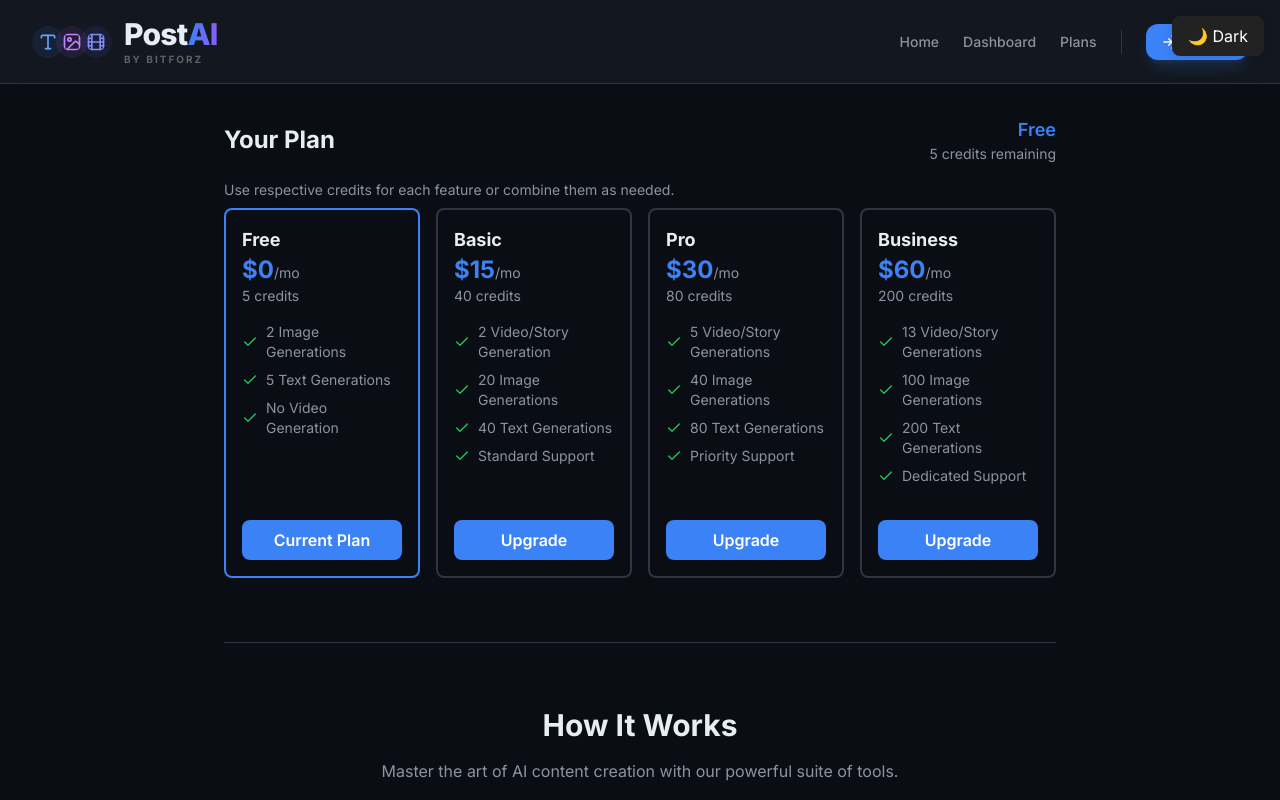
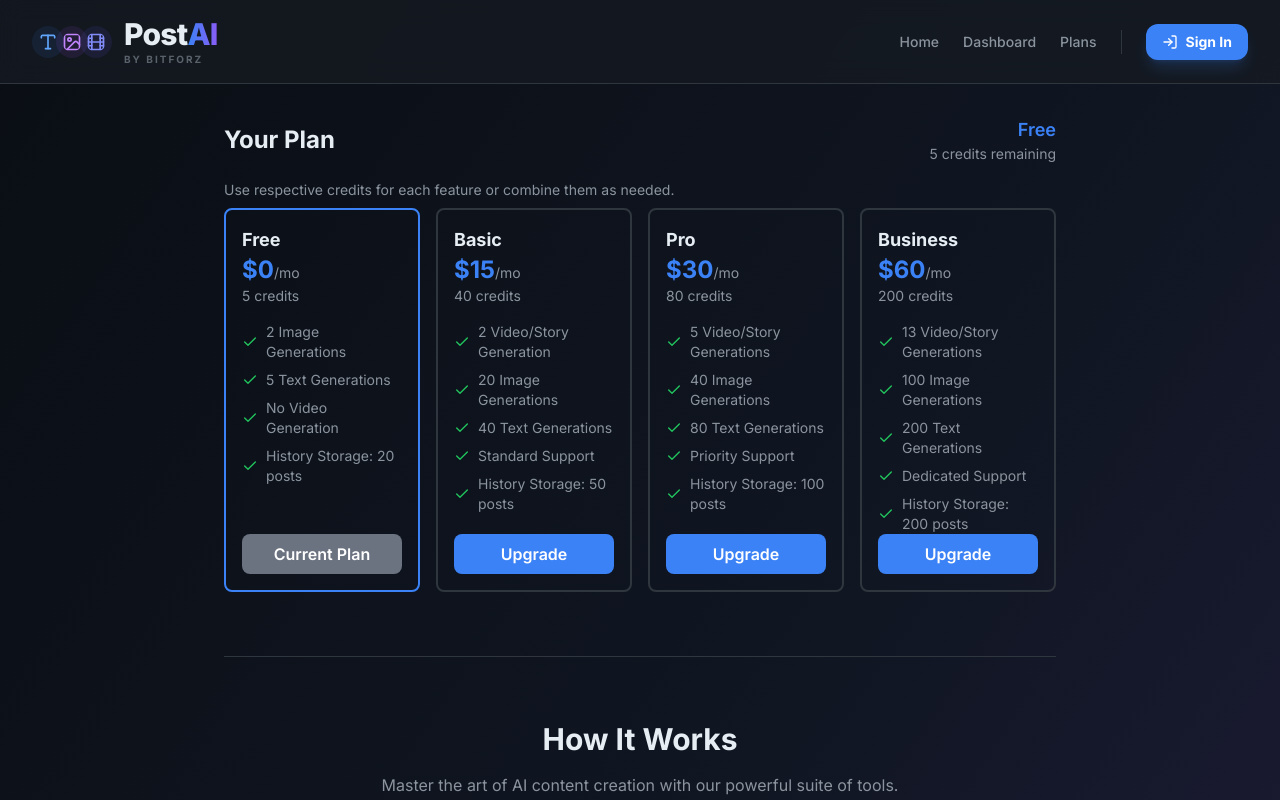
Before and after one commit to S-A-T-Y-A/POSTAI, a React (Vite) app: page /plans in a window 1280 px wide. Shown: the top 800 px of the page. Built offline with nearby package versions, Linux system fonts and the light colour scheme; no server answers.

Commit message:
feat: implement subscription plans and history limits, update post fetching and deletion API

```diff
--- a/App.tsx
+++ b/App.tsx
@@ -1,18 +1,15 @@
+
+
 import React, { useState, useCallback, useEffect } from "react";
 import { FaGoogleDrive } from "react-icons/fa";
 import { Header } from "./components/Header";
 import { ErrorBoundary } from "./components/ErrorBoundary";
 import { ApiKeySelector } from "./components/ApiKeySelector";
-import { Post, PostType } from "./types";
+import { Post, PostType ,SubscriptionPlan} from "./types";
 import { GoogleOAuthProvider } from "@react-oauth/google";
 import { uploadFileToGoogleDrive } from "./services/googleDriveUpload";
 // Define subscription plans
-enum SubscriptionPlan {
-  FREE = "Free",
-  BASIC = "Basic",
-  PRO = "Pro",
-  BUSINESS = "Business",
-}
+
 
 interface PlanDetails {
   name: SubscriptionPlan;
@@ -61,7 +58,7 @@ import {
   generateStoryPost,
   VideoGenerationStatus,
 } from "./services/aiService";
-import { CREDIT_COSTS } from "./src/constants";
+import { CREDIT_COSTS, HISTORY_LIMIT } from "./src/constants";
 
 // This is a polyfill for aistudio, for local development
 if (typeof window !== "undefined" && !(window as any).aistudio) {
@@ -84,11 +81,9 @@ const AppContent: React.FC = () => {
     }
   }, [user, accessToken, login]);
 
+
   const navigate = useNavigate();
-  const [posts, setPosts] = useState<Post[]>(() => {
-    const saved = localStorage.getItem("postai_posts");
-    return saved ? JSON.parse(saved) : [];
-  });
+  const [posts, setPosts] = useState<Post[]>([]);
   const [currentPost, setCurrentPost] = useState<Post | null>(() => {
     const saved = localStorage.getItem("postai_currentPost");
     return saved ? JSON.parse(saved) : null;
@@ -141,7 +136,36 @@ const AppContent: React.FC = () => {
     return posts.map((post) => sanitizePost(post) as Post);
   };
 
-  // Persist posts and currentPost to localStorage (sanitize only for storage)
+  // Fetch posts from Supabase on mount, fallback to localStorage if offline
+  useEffect(() => {
+    const fetchPosts = async () => {
+      console.log("Fetching posts for user:", user);
+      try {
+        const response = await fetch("/api/posts", {
+          method: "GET",
+          headers: {
+            "Content-Type": "application/json",
+            "x-user-id": user?.id || "",
+          },
+        });
+        if (!response.ok)
+          throw new Error("Failed to fetch posts from Supabase");
+        const data = await response.json();
+        setPosts(data.posts || []);
+        localStorage.setItem(
+          "postai_posts",
+          JSON.stringify(sanitizePosts(data.posts || [])),
+        );
+      } catch (err) {
+        // Fallback to localStorage if fetch fails
+        const saved = localStorage.getItem("postai_posts");
+        setPosts(saved ? JSON.parse(saved) : []);
+      }
+    };
+    fetchPosts();
+  }, [user]);
+
+  // Persist posts to localStorage when posts state changes
   useEffect(() => {
     localStorage.setItem("postai_posts", JSON.stringify(sanitizePosts(posts)));
   }, [posts]);
@@ -177,6 +201,11 @@ const AppContent: React.FC = () => {
     if (!user) {
       setError("Please sign in to generate content.");
       login();
+      return;
+    }
+
+    if(posts.length >= HISTORY_LIMIT[currentPlan]) {
+      setError(`You ran out of memory. Please clear some space to generate new content.`);
       return;
     }
 
@@ -626,51 +655,18 @@ const AppContent: React.FC = () => {
   );
 };
 
-import { ThemeProvider, useTheme } from "./src/contexts/ThemeContext";
-
-const ThemeToggle: React.FC = () => {
-  const { theme, toggleTheme } = useTheme();
-  return (
-    <button
-      onClick={toggleTheme}
-      style={{
-        position: "fixed",
-        top: 16,
-        right: 16,
-        zIndex: 1000,
-        padding: "8px 16px",
-        borderRadius: 8,
-        background: theme === "dark" ? "#222" : "#eee",
-        color: theme === "dark" ? "#fff" : "#222",
-        border: "none",
-        boxShadow: "0 2px 8px rgba(0,0,0,0.1)",
-        cursor: "pointer",
-      }}
-      aria-label="Toggle theme"
-    >
-      {theme === "dark" ? "🌙 Dark" : "☀️ Light"}
-    </button>
-  );
-};
-
-const AppContentWithTheme: React.FC = () => (
-  <>
-    <ThemeToggle />
-    <AppContent />
-  </>
-);
 
 const App: React.FC = () => {
   return (
-    <ThemeProvider>
       <UserProvider>
         <BrowserRouter>
           <ErrorBoundary>
-            <AppContentWithTheme />
+            {/* <AppContentWithTheme />
+             */}
+             <AppContent />
           </ErrorBoundary>
         </BrowserRouter>
       </UserProvider>
-    </ThemeProvider>
   );
 };
 
--- a/components/ProfilePage.tsx
+++ b/components/ProfilePage.tsx
@@ -36,6 +36,7 @@ import {
 // Wrap modal in Elements provider in ProfilePage
 export const ProfilePage: React.FC = () => {
   const { user, logout, loading, accessToken, login } = useUser();
+  console.log("ProfilePage user:", user);
   // Google Drive connection status
   const isDriveConnected = Boolean(accessToken);
   const [driveLoading, setDriveLoading] = useState(false);
--- a/components/SubscriptionManager.tsx
+++ b/components/SubscriptionManager.tsx
@@ -14,6 +14,7 @@ interface PlanDetails {
   name: SubscriptionPlan;
   price: number;
   credits: number;
+  historyLimit: number;
   features: string[];
 }
 
@@ -22,43 +23,51 @@ const plans: Record<SubscriptionPlan, PlanDetails> = {
     name: SubscriptionPlan.FREE,
     price: 0,
     credits: 5,
+    historyLimit: 20,
     features: [
       `${Math.floor(5 / CREDIT_COSTS[PostType.IMAGE])} Image Generations`,
       `${Math.floor(5 / CREDIT_COSTS[PostType.TEXT])} Text Generations`,
       "No Video Generation",
+      "History Storage: 20 posts",
     ],
   },
   [SubscriptionPlan.BASIC]: {
     name: SubscriptionPlan.BASIC,
     price: 15,
     credits: 40,
+    historyLimit: 50,
     features: [
       `${Math.floor(40 / CREDIT_COSTS[PostType.VIDEO])} Video/Story Generation`,
       `${Math.floor(40 / CREDIT_COSTS[PostType.IMAGE])} Image Generations`,
       `${Math.floor(40 / CREDIT_COSTS[PostType.TEXT])} Text Generations`,
       "Standard Support",
+      "History Storage: 50 posts",
     ],
   },
   [SubscriptionPlan.PRO]: {
     name: SubscriptionPlan.PRO,
     price: 30,
     credits: 80,
+    historyLimit: 100,
     features: [
       `${Math.floor(80 / CREDIT_COSTS[PostType.VIDEO])} Video/Story Generations`,
       `${Math.floor(80 / CREDIT_COSTS[PostType.IMAGE])} Image Generations`,
       `${Math.floor(80 / CREDIT_COSTS[PostType.TEXT])} Text Generations`,
       "Priority Support",
+      "History Storage: 100 posts",
     ],
   },
   [SubscriptionPlan.BUSINESS]: {
     name: SubscriptionPlan.BUSINESS,
     price: 60,
     credits: 200,
+    historyLimit: 200,
     features: [
       `${Math.floor(200 / CREDIT_COSTS[PostType.VIDEO])} Video/Story Generations`,
       `${Math.floor(200 / CREDIT_COSTS[PostType.IMAGE])} Image Generations`,
       `${Math.floor(200 / CREDIT_COSTS[PostType.TEXT])} Text Generations`,
       "Dedicated Support",
+      "History Storage: 200 posts",
     ],
   },
 };
@@ -87,7 +96,9 @@ export const SubscriptionManager: React.FC<SubscriptionManagerProps> = ({
           </p>
         </div>
       </div>
-      <p className="text-sm text-brand-text-secondary my-2">Use respective credits for each feature or combine them as needed.</p>
+      <p className="text-sm text-brand-text-secondary my-2">
+        Use respective credits for each feature or combine them as needed.
+      </p>
       <div className="grid grid-cols-1 md:grid-cols-4 gap-4">
         {Object.values(plans).map((plan) => (
           <div
--- a/index.css
+++ /dev/null
@@ -1,31 +0,0 @@
-/* index.css: Theme styles for dark and light mode */
-:root[data-theme="dark"] {
-  --bg: #0A0E14;
-  --surface: #161B22;
-  --border: #30363D;
-  --primary: #3B82F6;
-  --secondary: #8B5CF6;
-  --text: #E6EDF3;
-  --text-secondary: #8B949E;
-}
-:root[data-theme="light"] {
-  --bg: #F7FAFC;
-  --surface: #FFFFFF;
-  --border: #E2E8F0;
-  --primary: #2563EB;
-  --secondary: #7C3AED;
-  --text: #1A202C;
-  --text-secondary: #4A5568;
-}
-body {
-  background: var(--bg);
-  color: var(--text);
-  font-family: 'Inter', sans-serif;
-}
-.bg-brand-bg { background: var(--bg) !important; }
-.bg-brand-surface { background: var(--surface) !important; }
-.border-brand-border { border-color: var(--border) !important; }
-.text-brand-text { color: var(--text) !important; }
-.text-brand-text-secondary { color: var(--text-secondary) !important; }
-.bg-brand-primary { background: var(--primary) !important; }
-.bg-brand-secondary { background: var(--secondary) !important; }
--- a/index.html
+++ b/index.html
@@ -53,7 +53,7 @@
   }
 }
 </script>
-<link rel="stylesheet" href="/index.css">
+<!-- <link rel="stylesheet" href="/index.css"> -->
 </head>
 <body class="bg-brand-bg text-brand-text font-sans bg-gradient-to-br from-brand-bg via-[#101622] to-brand-secondary/20">
     <div id="root"></div>
--- a/services/gcpStorageService.ts
+++ b/services/gcpStorageService.ts
@@ -2,8 +2,9 @@ import { Storage } from '@google-cloud/storage';
 import path from 'path';
 import { fileURLToPath } from 'url';
 
-const keyPath = path.resolve(path.dirname(fileURLToPath(import.meta.url)), 'postai-media.json');
-const storage = new Storage({ keyFilename: keyPath });
+const storage = new Storage({
+  credentials: JSON.parse(process.env.GCP_SERVICE_KEY || '{}')
+});
 
 const BUCKET_NAME = 'postai_media';
 
--- a/src/constants.ts
+++ b/src/constants.ts
@@ -1,4 +1,4 @@
-import { PostType } from '../types';
+import { PostType ,SubscriptionPlan} from '../types';
 
 export const CREDIT_COSTS: Record<PostType, number> = {
     [PostType.TEXT]: 1,
@@ -6,3 +6,9 @@ export const CREDIT_COSTS: Record<PostType, number> = {
     [PostType.VIDEO]: 15,
     [PostType.STORY]: 15,
 };
+export const HISTORY_LIMIT: Record<SubscriptionPlan, number> = {
+    [SubscriptionPlan.FREE]: 20,
+    [SubscriptionPlan.BASIC]: 50,
+    [SubscriptionPlan.PRO]: 100,
+    [SubscriptionPlan.BUSINESS]: 200,
+};
--- a/src/contexts/ThemeContext.tsx
+++ /dev/null
@@ -1,43 +0,0 @@
-import React, { createContext, useContext, useEffect, useState } from "react";
-
-export type Theme = "light" | "dark";
-
-interface ThemeContextType {
-  theme: Theme;
-  setTheme: (theme: Theme) => void;
-  toggleTheme: () => void;
-}
-
-const ThemeContext = createContext<ThemeContextType | undefined>(undefined);
-
-export const ThemeProvider: React.FC<{ children: React.ReactNode }> = ({
-  children,
-}) => {
-  const [theme, setThemeState] = useState<Theme>(() => {
-    if (typeof window !== "undefined") {
-      return (localStorage.getItem("theme") as Theme) || "dark";
-    }
-    return "dark";
-  });
-
-  useEffect(() => {
-    document.documentElement.setAttribute("data-theme", theme);
-    localStorage.setItem("theme", theme);
-  }, [theme]);
-
-  const setTheme = (newTheme: Theme) => setThemeState(newTheme);
-  const toggleTheme = () =>
-    setThemeState((prev) => (prev === "dark" ? "light" : "dark"));
-
-  return (
-    <ThemeContext.Provider value={{ theme, setTheme, toggleTheme }}>
-      {children}
-    </ThemeContext.Provider>
-  );
-};
-
-export const useTheme = () => {
-  const context = useContext(ThemeContext);
-  if (!context) throw new Error("useTheme must be used within ThemeProvider");
-  return context;
-};
--- a/types.ts
+++ b/types.ts
@@ -12,6 +12,13 @@ export enum MediaType {
     OTHER = 'other',
 }
 
+
+export enum SubscriptionPlan {
+  FREE = "Free",
+  BASIC = "Basic",
+  PRO = "Pro",
+  BUSINESS = "Business",
+}
 // MediaAsset interface matching Prisma schema
 export interface MediaAsset {
     id: string;
```
Also changed, not shown: components/History.tsx (+28 -2 lines), components/MainPage.tsx (+22 -1 lines), server.ts (+33 -0 lines).
